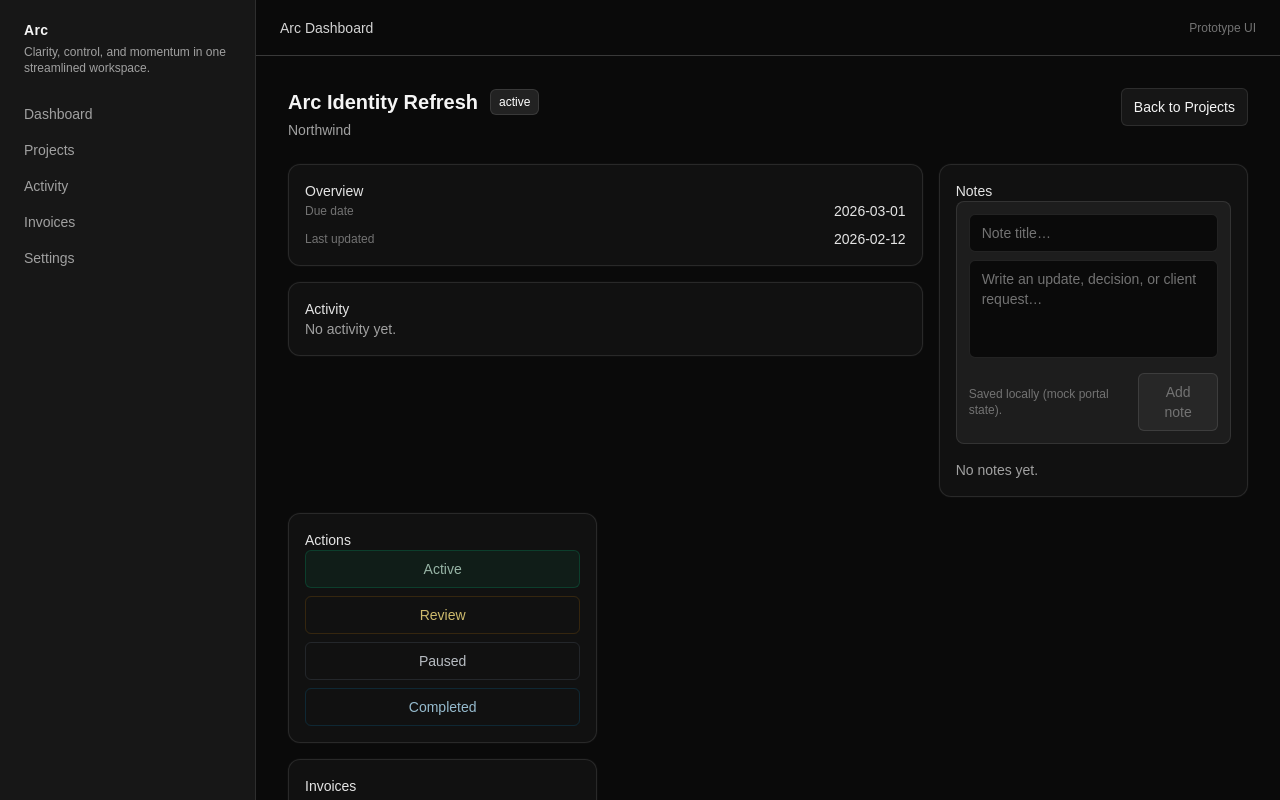
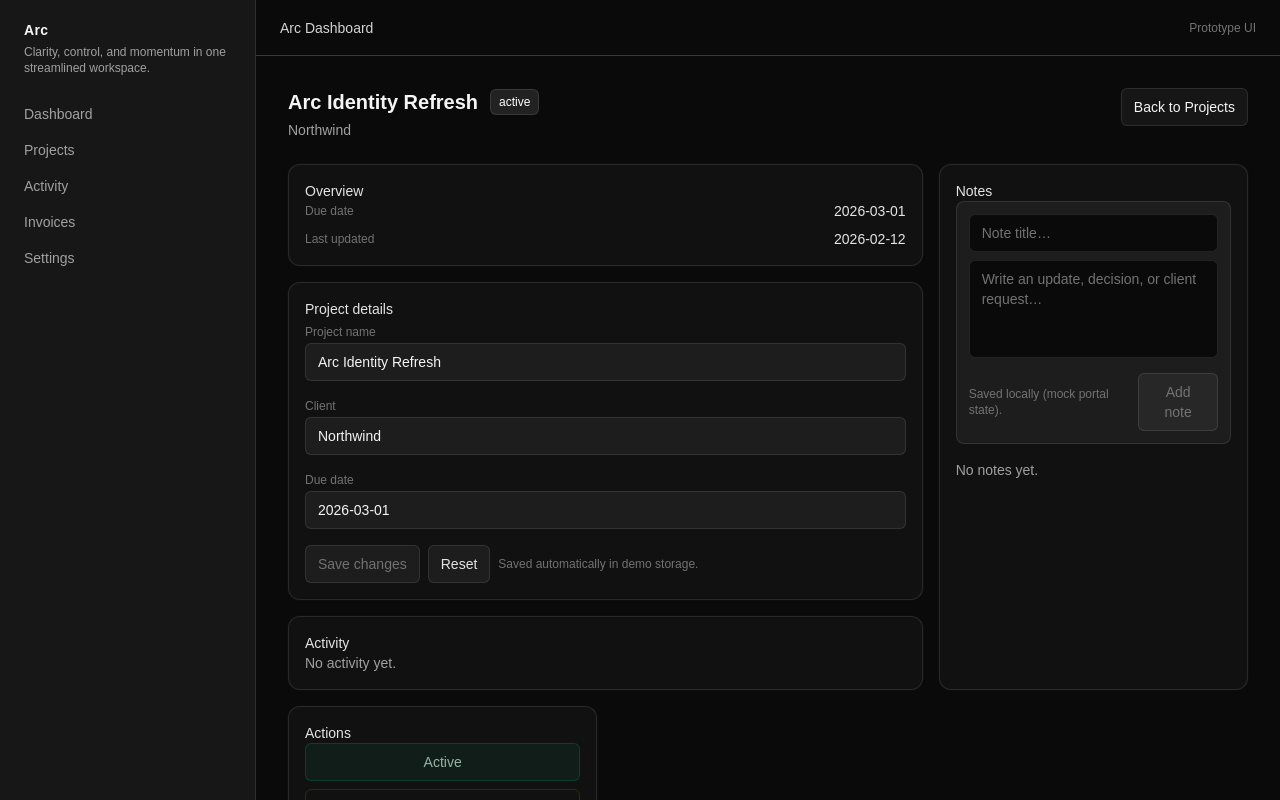
Before and after one commit to boco3000/arc-client-portal, a Next.js app: page /projects/p1 in a window 1280 px wide. Built offline with nearby package versions, Linux system fonts and the light colour scheme.

Commit message:
made projects editable

```diff
--- a/src/app/(portal)/projects/[id]/page.tsx
+++ b/src/app/(portal)/projects/[id]/page.tsx
@@ -10,6 +10,7 @@ import { ProjectActivity } from "@/components/projects/ProjectActivity";
 import { ProjectNotes } from "@/components/projects/ProjectNotes";
 import { ProjectInvoices } from "@/components/projects/ProjectInvoices";
 import { CreateInvoiceForm } from "@/components/projects/CreateInvoiceForm";
+import { ProjectMetaEditor } from "@/components/projects/ProjectMetaEditor";
 
 type PageProps = {
   params: Promise<{ id: string }>;
@@ -50,6 +51,22 @@ export default async function ProjectDetailPage({ params }: PageProps) {
                 <MetaRow label="Due date" value={project.dueDate} />
                 <MetaRow label="Last updated" value={project.updatedAt} />
               </div>
+            </CardContent>
+          </Card>
+
+          <Card>
+            <CardHeader>
+              <CardTitle>Project details</CardTitle>
+            </CardHeader>
+            <CardContent>
+              <ProjectMetaEditor
+                projectId={project.id}
+                initial={{
+                  name: project.name,
+                  client: project.client,
+                  dueDate: project.dueDate,
+                }}
+              />
             </CardContent>
           </Card>
 
--- a/src/app/(portal)/settings/page.tsx
+++ b/src/app/(portal)/settings/page.tsx
@@ -1,3 +1,24 @@
-export default function Page() {
-  return <div className="text-neutral-300">Coming soon</div>;
+import { Card, CardContent, CardHeader, CardTitle } from "@/components/ui/Card";
+import { SettingsPanel } from "@/components/settings/SettingsPanel";
+
+export default function SettingsPage() {
+  return (
+    <section className="space-y-6">
+      <header className="space-y-1">
+        <h2 className="text-xl font-semibold">Settings</h2>
+        <p className="text-sm text-neutral-400">
+          Manage Arc demo data and local state.
+        </p>
+      </header>
+
+      <Card>
+        <CardHeader>
+          <CardTitle>Demo controls</CardTitle>
+        </CardHeader>
+        <CardContent>
+          <SettingsPanel />
+        </CardContent>
+      </Card>
+    </section>
+  );
 }
--- a/src/components/portal/PortalStateProvider.tsx
+++ b/src/components/portal/PortalStateProvider.tsx
@@ -39,6 +39,18 @@ type PortalState = {
   getInvoices: () => Invoice[];
   getInvoiceById: (id: string) => Invoice | undefined;
   createInvoice: (invoice: Invoice) => void;
+
+  getProjectEdits: (
+    projectId: string,
+  ) => Partial<{ name: string; client: string; dueDate: string }>;
+  setProjectEdits: (
+    projectId: string,
+    patch: Partial<{ name: string; client: string; dueDate: string }>,
+  ) => void;
+  clearProjectEdits: (projectId: string) => void;
+
+  resetDemoData: () => void;
+  clearActivity: () => void;
 };
 
 type ActivityEvent = {
@@ -64,6 +76,7 @@ const ACTIVITY_STORAGE_KEY = "arc.projectActivity.v1";
 const NOTES_STORAGE_KEY = "arc.projectNotes.v1";
 const INVOICE_STATUS_KEY = "arc.invoiceStatus.v1";
 const INVOICES_STORAGE_KEY = "arc.invoices.v1";
+const PROJECT_EDITS_KEY = "arc.projectEdits.v1";
 
 export function PortalStateProvider({
   children,
@@ -76,7 +89,11 @@ export function PortalStateProvider({
   type InvoiceStatusMap = Record<string, InvoiceStatus>;
   const [invoiceStatuses, setInvoiceStatuses] = useState<InvoiceStatusMap>({});
   const [invoices, setInvoices] = useState<Invoice[]>(seedInvoices);
-
+  type ProjectEdits = Record<
+    string,
+    Partial<{ name: string; client: string; dueDate: string }>
+  >;
+  const [projectEdits, setProjectEdits] = useState<ProjectEdits>({});
   // Load from localStorage once
   useEffect(() => {
     try {
@@ -107,6 +124,9 @@ export function PortalStateProvider({
       if (rawInvoices) {
         setInvoices(JSON.parse(rawInvoices) as Invoice[]);
       }
+
+      const rawProjectEdits = localStorage.getItem(PROJECT_EDITS_KEY);
+      if (rawProjectEdits) setProjectEdits(JSON.parse(rawProjectEdits));
     } catch {
       // ignore
     }
@@ -120,10 +140,11 @@ export function PortalStateProvider({
       localStorage.setItem(NOTES_STORAGE_KEY, JSON.stringify(notes));
       localStorage.setItem(INVOICE_STATUS_KEY, JSON.stringify(invoiceStatuses));
       localStorage.setItem(INVOICES_STORAGE_KEY, JSON.stringify(invoices));
+      localStorage.setItem(PROJECT_EDITS_KEY, JSON.stringify(projectEdits));
     } catch {
       // ignore
     }
-  }, [statuses, activity, notes, invoices, invoiceStatuses]);
+  }, [statuses, activity, notes, invoices, invoiceStatuses, projectEdits]);
 
   const value = useMemo<PortalState>(() => {
     return {
@@ -157,8 +178,48 @@ export function PortalStateProvider({
       getInvoices: () => invoices,
       getInvoiceById: (id) => invoices.find((i) => i.id === id),
       createInvoice: (invoice) => setInvoices((prev) => [invoice, ...prev]),
+
+      getProjectEdits: (projectId) => projectEdits[projectId] ?? {},
+
+      setProjectEdits: (projectId, patch) => {
+        setProjectEdits((prev) => ({
+          ...prev,
+          [projectId]: { ...(prev[projectId] ?? {}), ...patch },
+        }));
+      },
+
+      clearProjectEdits: (projectId) => {
+        setProjectEdits((prev) => {
+          const next = { ...prev };
+          delete next[projectId];
+          return next;
+        });
+      },
+
+      clearActivity: () => {
+        localStorage.removeItem(ACTIVITY_STORAGE_KEY);
+        setActivity([]);
+      },
+
+      resetDemoData: () => {
+        localStorage.removeItem(STORAGE_KEY);
+        localStorage.removeItem(ACTIVITY_STORAGE_KEY);
+        localStorage.removeItem(NOTES_STORAGE_KEY);
+        localStorage.removeItem(INVOICE_STATUS_KEY);
+        localStorage.removeItem(INVOICES_STORAGE_KEY);
+        localStorage.removeItem(PROJECT_EDITS_KEY);
+
+        setStatuses({});
+        setActivity([]);
+        setNotes([]);
+        setInvoiceStatuses({});
+        setInvoices(seedInvoices);
+        setProjectEdits({});
+
+        window.location.href = "/dashboard";
+      },
     };
-  }, [statuses, activity, notes, invoices, invoiceStatuses]);
+  }, [statuses, activity, notes, invoices, invoiceStatuses, projectEdits]);
 
   return (
     <PortalStateContext.Provider value={value}>
--- /dev/null
+++ b/src/components/projects/ProjectMetaEditor.tsx
@@ -0,0 +1,143 @@
+"use client";
+
+import { useEffect, useState, useTransition } from "react";
+import { usePortalState } from "@/components/portal/PortalStateProvider";
+
+export function ProjectMetaEditor({
+  projectId,
+  initial,
+}: {
+  projectId: string;
+  initial: { name: string; client: string; dueDate: string };
+}) {
+  const { getProjectEdits, setProjectEdits, clearProjectEdits, addActivity } =
+    usePortalState();
+
+  const [isPending, startTransition] = useTransition();
+
+  // effective values = initial + edits
+  const edits = getProjectEdits(projectId);
+  const effective = {
+    name: edits.name ?? initial.name,
+    client: edits.client ?? initial.client,
+    dueDate: edits.dueDate ?? initial.dueDate,
+  };
+
+  // local form state
+  const [name, setName] = useState(effective.name);
+  const [client, setClient] = useState(effective.client);
+  const [dueDate, setDueDate] = useState(effective.dueDate);
+
+  // keep inputs synced if user resets edits elsewhere
+  useEffect(() => {
+    setName(effective.name);
+    setClient(effective.client);
+    setDueDate(effective.dueDate);
+    // eslint-disable-next-line react-hooks/exhaustive-deps
+  }, [projectId, edits.name, edits.client, edits.dueDate]);
+
+  const dirty =
+    name !== effective.name || client !== effective.client || dueDate !== effective.dueDate;
+
+  function onSave() {
+    startTransition(() => {
+      setProjectEdits(projectId, { name, client, dueDate });
+
+      addActivity({
+        id: crypto.randomUUID(),
+        projectId,
+        title: "Project details updated",
+        meta: "System • Project",
+        date: new Date().toISOString().slice(0, 10),
+      });
+    });
+  }
+
+  function onReset() {
+    startTransition(() => {
+      clearProjectEdits(projectId);
+
+      addActivity({
+        id: crypto.randomUUID(),
+        projectId,
+        title: "Project details reset to default",
+        meta: "System • Project",
+        date: new Date().toISOString().slice(0, 10),
+      });
+    });
+  }
+
+  return (
+    <div className="space-y-3">
+      <Field label="Project name">
+        <input
+          value={name}
+          onChange={(e) => setName(e.target.value)}
+          className="w-full rounded-md border border-white/10 bg-white/5 px-3 py-2 text-sm text-neutral-100 outline-none focus:ring-2 focus:ring-white/20"
+        />
+      </Field>
+
+      <Field label="Client">
+        <input
+          value={client}
+          onChange={(e) => setClient(e.target.value)}
+          className="w-full rounded-md border border-white/10 bg-white/5 px-3 py-2 text-sm text-neutral-100 outline-none focus:ring-2 focus:ring-white/20"
+        />
+      </Field>
+
+      <Field label="Due date">
+        <input
+          value={dueDate}
+          onChange={(e) => setDueDate(e.target.value)}
+          placeholder="YYYY-MM-DD"
+          className="w-full rounded-md border border-white/10 bg-white/5 px-3 py-2 text-sm text-neutral-100 outline-none focus:ring-2 focus:ring-white/20"
+        />
+      </Field>
+
+      <div className="flex flex-wrap gap-2 pt-1">
+        <button
+          type="button"
+          onClick={onSave}
+          disabled={!dirty || isPending}
+          className={[
+            "rounded-md border border-white/10 px-3 py-2 text-sm transition",
+            !dirty || isPending
+              ? "bg-white/5 text-neutral-500"
+              : "bg-white/10 text-white hover:bg-white/15",
+          ].join(" ")}
+        >
+          Save changes
+        </button>
+
+        <button
+          type="button"
+          onClick={onReset}
+          disabled={isPending}
+          className={[
+            "rounded-md border border-white/10 px-3 py-2 text-sm transition",
+            isPending
+              ? "bg-white/5 text-neutral-500"
+              : "bg-white/5 text-neutral-200 hover:bg-white/10",
+          ].join(" ")}
+        >
+          Reset
+        </button>
+
+        {!dirty ? (
+          <p className="self-center text-xs text-neutral-500">
+            Saved automatically in demo storage.
+          </p>
+        ) : null}
+      </div>
+    </div>
+  );
+}
+
+function Field({ label, children }: { label: string; children: React.ReactNode }) {
+  return (
+    <label className="block space-y-1">
+      <span className="text-xs text-neutral-500">{label}</span>
+      {children}
+    </label>
+  );
+}
--- a/src/components/projects/ProjectsTable.tsx
+++ b/src/components/projects/ProjectsTable.tsx
@@ -19,14 +19,22 @@ export function ProjectsTable({
   status: StatusFilter;
   sort: Sort;
 }) {
-  const { getStatus } = usePortalState();
+  const { getStatus, getProjectEdits } = usePortalState();
 
   const normalizedQ = q.trim().toLowerCase();
 
   const visible = rows
     .map((p) => {
       const effectiveStatus = getStatus(p.id, p.status);
-      return { ...p, effectiveStatus };
+      const edits = getProjectEdits(p.id);
+
+      return {
+        ...p,
+        name: edits.name ?? p.name,
+        client: edits.client ?? p.client,
+        dueDate: edits.dueDate ?? p.dueDate,
+        effectiveStatus,
+      };
     })
     .filter((p) => {
       if (status !== "all" && p.effectiveStatus !== status) return false;
--- /dev/null
+++ b/src/components/settings/SettingsPanel.tsx
@@ -0,0 +1,59 @@
+"use client";
+
+import { useState, useTransition } from "react";
+import { usePortalState } from "@/components/portal/PortalStateProvider";
+
+export function SettingsPanel() {
+  const { resetDemoData, clearActivity } = usePortalState();
+  const [confirm, setConfirm] = useState(false);
+  const [isPending, startTransition] = useTransition();
+
+  return (
+    <div className="space-y-4">
+      <div className="rounded-lg border border-white/10 bg-white/5 p-3 text-sm text-neutral-200">
+        Arc stores demo state in your browser (localStorage). Resetting will remove
+        created invoices, notes, and activity events.
+      </div>
+
+      <div className="flex flex-wrap items-center gap-3">
+        <label className="flex items-center gap-2 text-sm text-neutral-200">
+          <input
+            type="checkbox"
+            checked={confirm}
+            onChange={(e) => setConfirm(e.target.checked)}
+            className="h-4 w-4 accent-white"
+          />
+          I understand this will reset demo data.
+        </label>
+
+        <button
+          type="button"
+          disabled={!confirm || isPending}
+          onClick={() => startTransition(() => resetDemoData())}
+          className={[
+            "rounded-md border border-white/10 px-3 py-2 text-sm transition",
+            !confirm || isPending
+              ? "bg-white/5 text-neutral-500"
+              : "bg-white/10 text-white hover:bg-white/15",
+          ].join(" ")}
+        >
+          Reset demo data
+        </button>
+
+        <button
+          type="button"
+          disabled={isPending}
+          onClick={() => startTransition(() => clearActivity())}
+          className={[
+            "rounded-md border border-white/10 px-3 py-2 text-sm transition",
+            isPending
+              ? "bg-white/5 text-neutral-500"
+              : "bg-white/5 text-neutral-200 hover:bg-white/10",
+          ].join(" ")}
+        >
+          Clear activity only
+        </button>
+      </div>
+    </div>
+  );
+}
```
